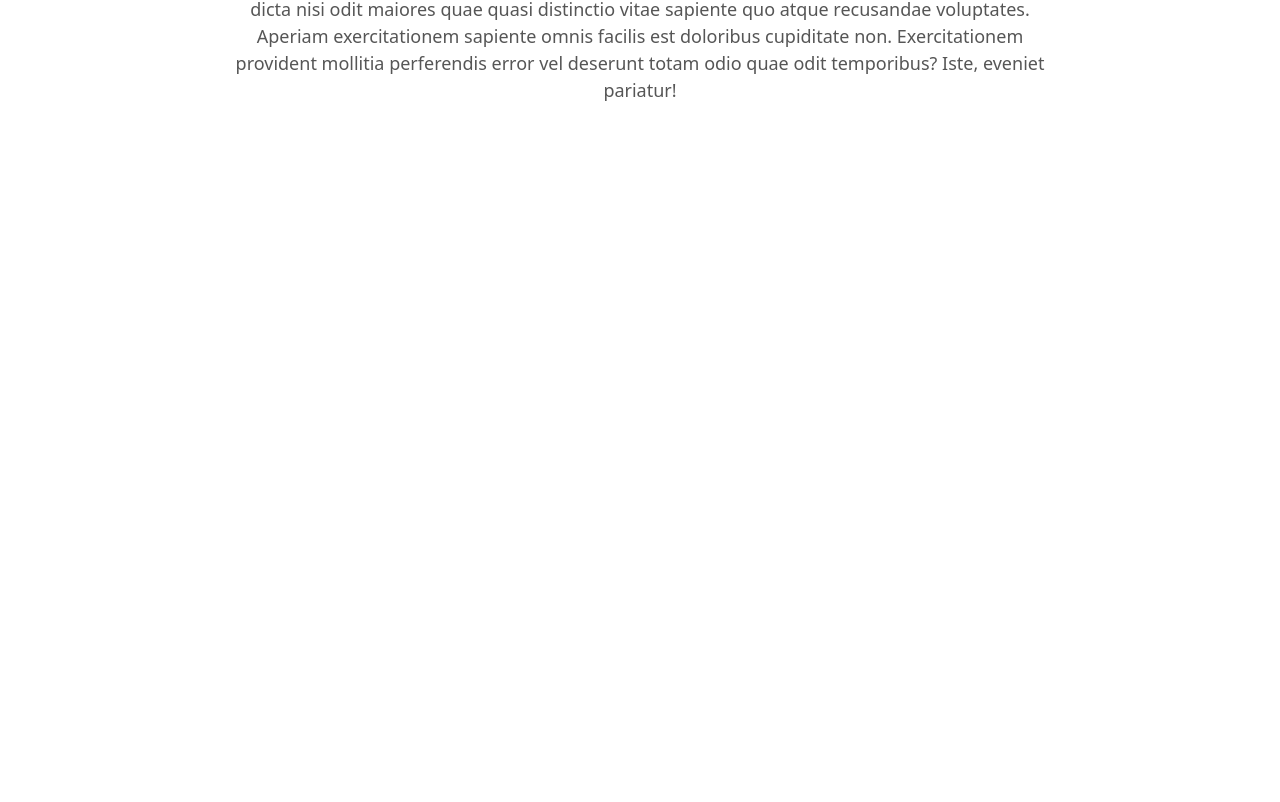
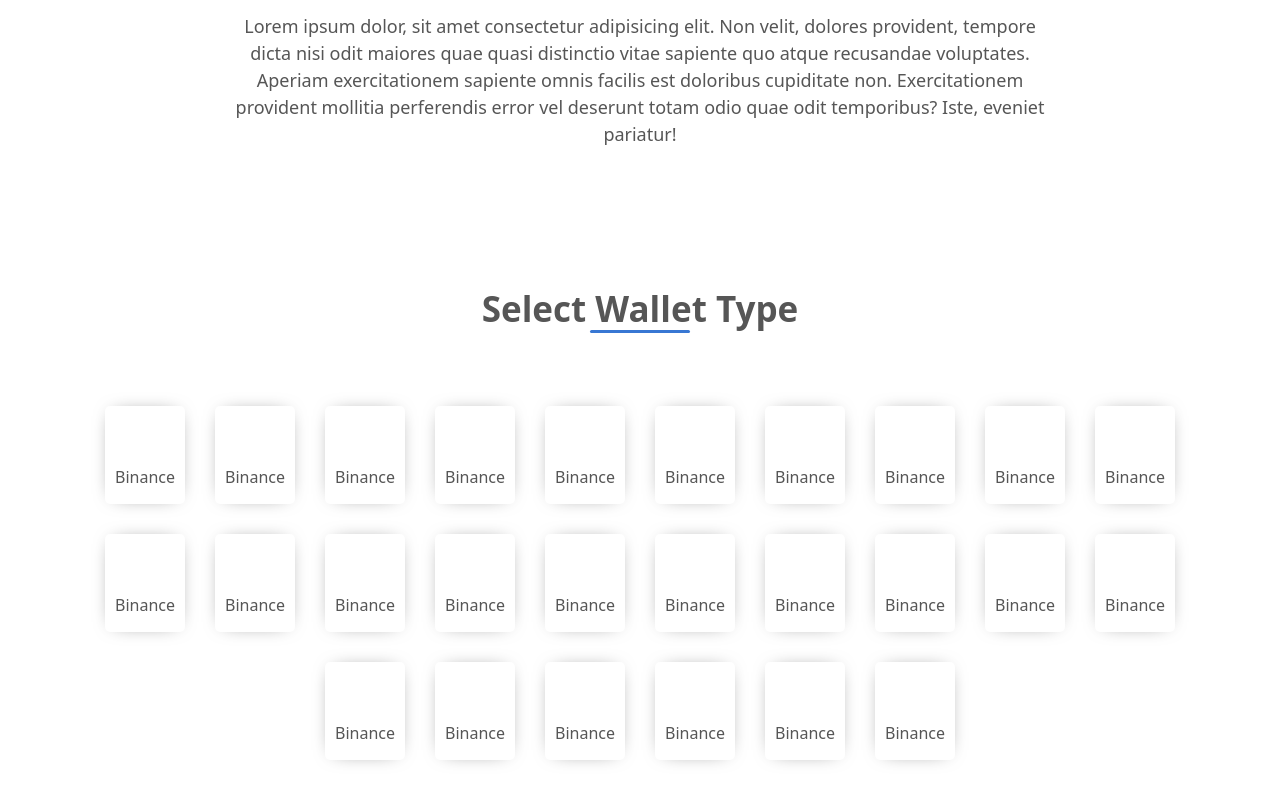
Before and after one commit to Okpainmo/wallet-validation, a React (Create React App) app in the folder wallet-validation/: page / in a window 1280 px wide. Shown: the part 952-1754 px from the top of the page. Before the commit the page ends 1086 px from the top, so only its background shows below. Built offline with nearby package versions, Linux system fonts and the light colour scheme.

Commit message:
more progress

```diff
--- a/wallet-validation/src/assets/styles/css/landing-page.css
+++ b/wallet-validation/src/assets/styles/css/landing-page.css
@@ -59,7 +59,7 @@
 main .main-banner .text-section .add-wallet-button-wrapper .add-button {
   background-color: var(--custom-blue);
   padding: 10px 50px;
-  border-radius: 10px;
+  border-radius: 7px;
   font-size: 20px;
   margin: 50px;
   color: white;
@@ -67,13 +67,15 @@
 main .more-details-area {
   width: 100%;
   text-align: center;
-  margin-top: 50px;
+  margin-top: 100px;
+  min-height: 300px;
 }
-main .more-details-area .section-header {
+main .section-header {
   color: var(--custom-grey);
   font-weight: bold;
+  font-size: 35px;
 }
-main .more-details-area .section-header:after {
+main .section-header:after {
   background-color: var(--custom-blue);
   content: "";
   display: block;
@@ -82,9 +84,34 @@
   height: 3px;
   border-radius: 20px;
 }
-main .more-details-area .section-brief {
+main .section-brief {
   color: var(--custom-grey);
   width: 65%;
   margin: 30px auto;
   font-size: 18px;
 }
+main .wallet-type-area {
+  margin: 50px auto;
+  text-align: center;
+}
+main .wallet-type-area .wallet-type-wrapper {
+  width: 100%;
+  padding: 50px;
+  display: flex;
+  justify-content: center;
+  flex-wrap: wrap;
+}
+main .wallet-type-area .wallet-type-wrapper .wallet-type-item {
+  width: 80px;
+  margin: 15px;
+  padding: 20px 10px 10px;
+  border-radius: 5px;
+  box-shadow: 0 0 20px -10px var(--custom-grey);
+}
+main .wallet-type-area .wallet-type-wrapper .wallet-type-item img {
+  width: calc(100% - 10px);
+}
+main .wallet-type-area .wallet-type-wrapper .wallet-type-item .wallet-name {
+  margin: 15px 0 5px;
+  color: var(--custom-grey);
+}
--- a/wallet-validation/src/assets/styles/scss/landing-page.scss
+++ b/wallet-validation/src/assets/styles/scss/landing-page.scss
@@ -26,7 +26,7 @@
         .add-button {
           background-color: var(--custom-blue);
           padding: 10px 50px;
-          border-radius: 10px;
+          border-radius: 7px;
           font-size: 20px;
           margin: 50px;
           color: white;
@@ -37,10 +37,13 @@
   .more-details-area {
     width: 100%;
     text-align: center;
-    margin-top: 50px;
+    margin-top: 100px;
+    min-height: 300px;
+  }
   .section-header {
     color: var(--custom-grey);
     font-weight: bold;
+    font-size: 35px;
     &:after {
       background-color: var(--custom-blue);
       content: '';
@@ -57,5 +60,29 @@
     margin: 30px auto;
     font-size: 18px;
   }
+  .wallet-type-area {
+    margin: 50px auto;
+    text-align: center;
+    .wallet-type-wrapper {
+      width: 100%;
+      padding: 50px;
+      display: flex;
+      justify-content: center;
+      flex-wrap: wrap;
+      .wallet-type-item {
+        width: 80px;
+        margin: 15px;
+        padding: 20px 10px 10px;
+        border-radius: 5px;
+        box-shadow: 0 0 20px -10px var(--custom-grey);
+        img {
+          width: calc(100% - 10px);
+        }
+        .wallet-name {
+          margin: 15px 0 5px;
+          color: var(--custom-grey);
         }
       }
+    }
+  }
+}
--- a/wallet-validation/src/pages/landing-page/index.js
+++ b/wallet-validation/src/pages/landing-page/index.js
@@ -1,6 +1,8 @@
 import React from 'react';
 import '../../assets/styles/css/landing-page.css';
 import Navbar from '../../components/Navbar';
+import BrandLogo from '../../assets/images/favicon.ico';
+
 // import MainBanner from './components/MainBanner';
 
 function LandingPage() {
@@ -17,7 +19,9 @@
             sed illo, ducimus magnam similique dolor! Magni, nisi?
           </p>
           <div className="add-wallet-button-wrapper">
-            <button className="btn add-button">Add Wallet</button>
+            <a className="btn add-button" href="#wallet-area">
+              Add Wallet
+            </a>
           </div>
         </div>
       </section>
@@ -32,6 +36,167 @@
           odio quae odit temporibus? Iste, eveniet pariatur!
         </p>
       </section>
+      <section className="wallet-type-area">
+        <h3 className="section-header">Select Wallet Type</h3>
+        <div className="wallet-type-wrapper">
+          <div className="wallet-type-item">
+            <div className="wallet-type-logo">
+              <img src={BrandLogo} alt="" />
+            </div>
+            <div className="wallet-name">Binance</div>
+          </div>
+          <div className="wallet-type-item">
+            <div className="wallet-type-logo">
+              <img src={BrandLogo} alt="" />
+            </div>
+            <div className="wallet-name">Binance</div>
+          </div>
+          <div className="wallet-type-item">
+            <div className="wallet-type-logo">
+              <img src={BrandLogo} alt="" />
+            </div>
+            <div className="wallet-name">Binance</div>
+          </div>
+          <div className="wallet-type-item">
+            <div className="wallet-type-logo">
+              <img src={BrandLogo} alt="" />
+            </div>
+            <div className="wallet-name">Binance</div>
+          </div>
+          <div className="wallet-type-item">
+            <div className="wallet-type-logo">
+              <img src={BrandLogo} alt="" />
+            </div>
+            <div className="wallet-name">Binance</div>
+          </div>
+          <div className="wallet-type-item">
+            <div className="wallet-type-logo">
+              <img src={BrandLogo} alt="" />
+            </div>
+            <div className="wallet-name">Binance</div>
+          </div>
+          <div className="wallet-type-item">
+            <div className="wallet-type-logo">
+              <img src={BrandLogo} alt="" />
+            </div>
+            <div className="wallet-name">Binance</div>
+          </div>
+          <div className="wallet-type-item">
+            <div className="wallet-type-logo">
+              <img src={BrandLogo} alt="" />
+            </div>
+            <div className="wallet-name">Binance</div>
+          </div>
+          <div className="wallet-type-item">
+            <div className="wallet-type-logo">
+              <img src={BrandLogo} alt="" />
+            </div>
+            <div className="wallet-name">Binance</div>
+          </div>
+          <div className="wallet-type-item">
+            <div className="wallet-type-logo">
+              <img src={BrandLogo} alt="" />
+            </div>
+            <div className="wallet-name">Binance</div>
+          </div>
+          <div className="wallet-type-item">
+            <div className="wallet-type-logo">
+              <img src={BrandLogo} alt="" />
+            </div>
+            <div className="wallet-name">Binance</div>
+          </div>
+          <div className="wallet-type-item">
+            <div className="wallet-type-logo">
+              <img src={BrandLogo} alt="" />
+            </div>
+            <div className="wallet-name">Binance</div>
+          </div>
+          <div className="wallet-type-item">
+            <div className="wallet-type-logo">
+              <img src={BrandLogo} alt="" />
+            </div>
+            <div className="wallet-name">Binance</div>
+          </div>
+          <div className="wallet-type-item">
+            <div className="wallet-type-logo">
+              <img src={BrandLogo} alt="" />
+            </div>
+            <div className="wallet-name">Binance</div>
+          </div>
+          <div className="wallet-type-item">
+            <div className="wallet-type-logo">
+              <img src={BrandLogo} alt="" />
+            </div>
+            <div className="wallet-name">Binance</div>
+          </div>
+          <div className="wallet-type-item">
+            <div className="wallet-type-logo">
+              <img src={BrandLogo} alt="" />
+            </div>
+            <div className="wallet-name">Binance</div>
+          </div>
+          <div className="wallet-type-item">
+            <div className="wallet-type-logo">
+              <img src={BrandLogo} alt="" />
+            </div>
+            <div className="wallet-name">Binance</div>
+          </div>
+          <div className="wallet-type-item">
+            <div className="wallet-type-logo">
+              <img src={BrandLogo} alt="" />
+            </div>
+            <div className="wallet-name">Binance</div>
+          </div>
+          <div className="wallet-type-item">
+            <div className="wallet-type-logo">
+              <img src={BrandLogo} alt="" />
+            </div>
+            <div className="wallet-name">Binance</div>
+          </div>
+          <div className="wallet-type-item">
+            <div className="wallet-type-logo">
+              <img src={BrandLogo} alt="" />
+            </div>
+            <div className="wallet-name">Binance</div>
+          </div>
+          <div className="wallet-type-item">
+            <div className="wallet-type-logo">
+              <img src={BrandLogo} alt="" />
+            </div>
+            <div className="wallet-name">Binance</div>
+          </div>
+          <div className="wallet-type-item">
+            <div className="wallet-type-logo">
+              <img src={BrandLogo} alt="" />
+            </div>
+            <div className="wallet-name">Binance</div>
+          </div>
+          <div className="wallet-type-item">
+            <div className="wallet-type-logo">
+              <img src={BrandLogo} alt="" />
+            </div>
+            <div className="wallet-name">Binance</div>
+          </div>
+          <div className="wallet-type-item">
+            <div className="wallet-type-logo">
+              <img src={BrandLogo} alt="" />
+            </div>
+            <div className="wallet-name">Binance</div>
+          </div>
+          <div className="wallet-type-item">
+            <div className="wallet-type-logo">
+              <img src={BrandLogo} alt="" />
+            </div>
+            <div className="wallet-name">Binance</div>
+          </div>
+          <div className="wallet-type-item">
+            <div className="wallet-type-logo">
+              <img src={BrandLogo} alt="" />
+            </div>
+            <div className="wallet-name">Binance</div>
+          </div>
+        </div>
+      </section>
     </main>
   );
 }
```
Lines whose indentation alone changed are shown as unchanged.
